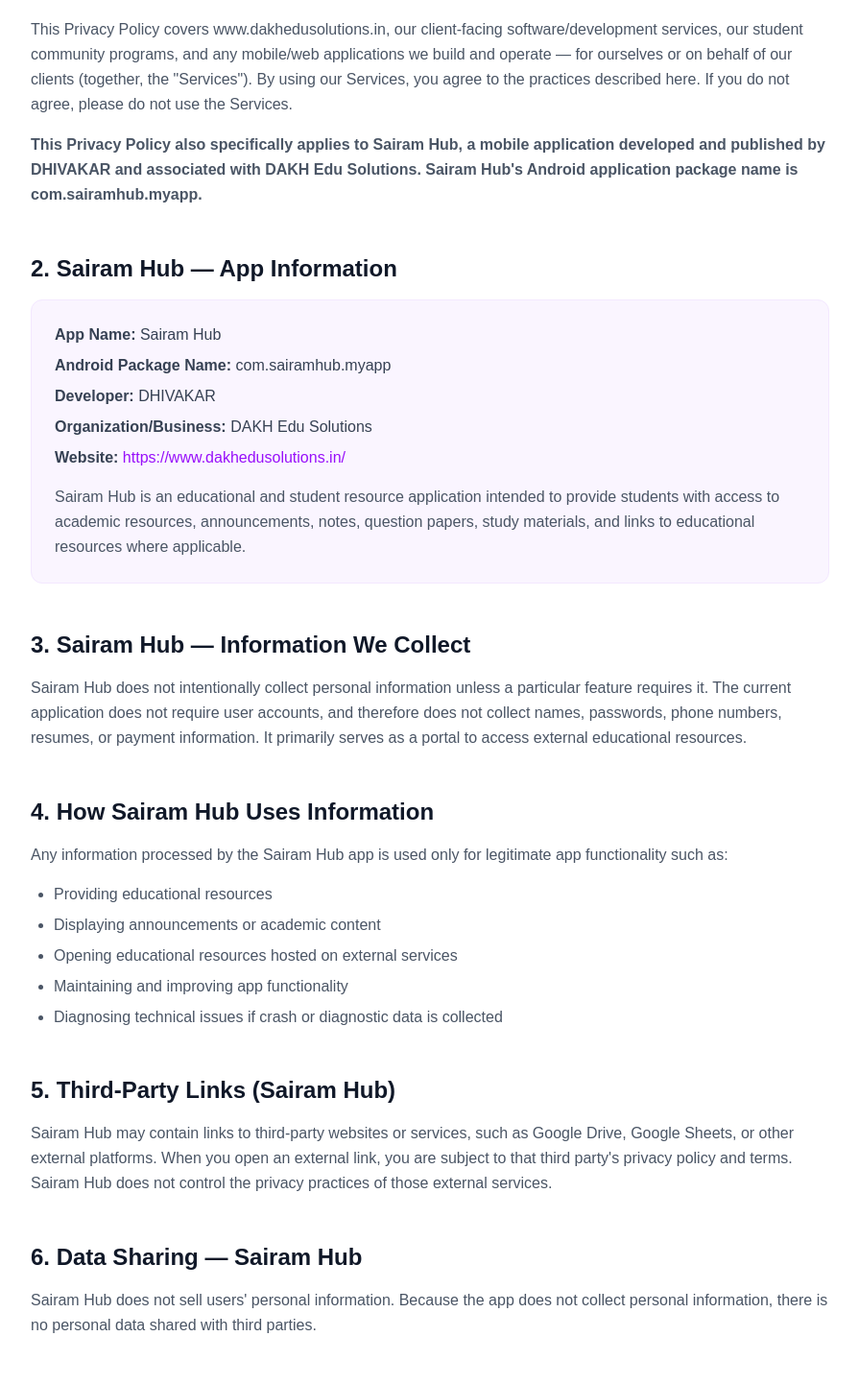
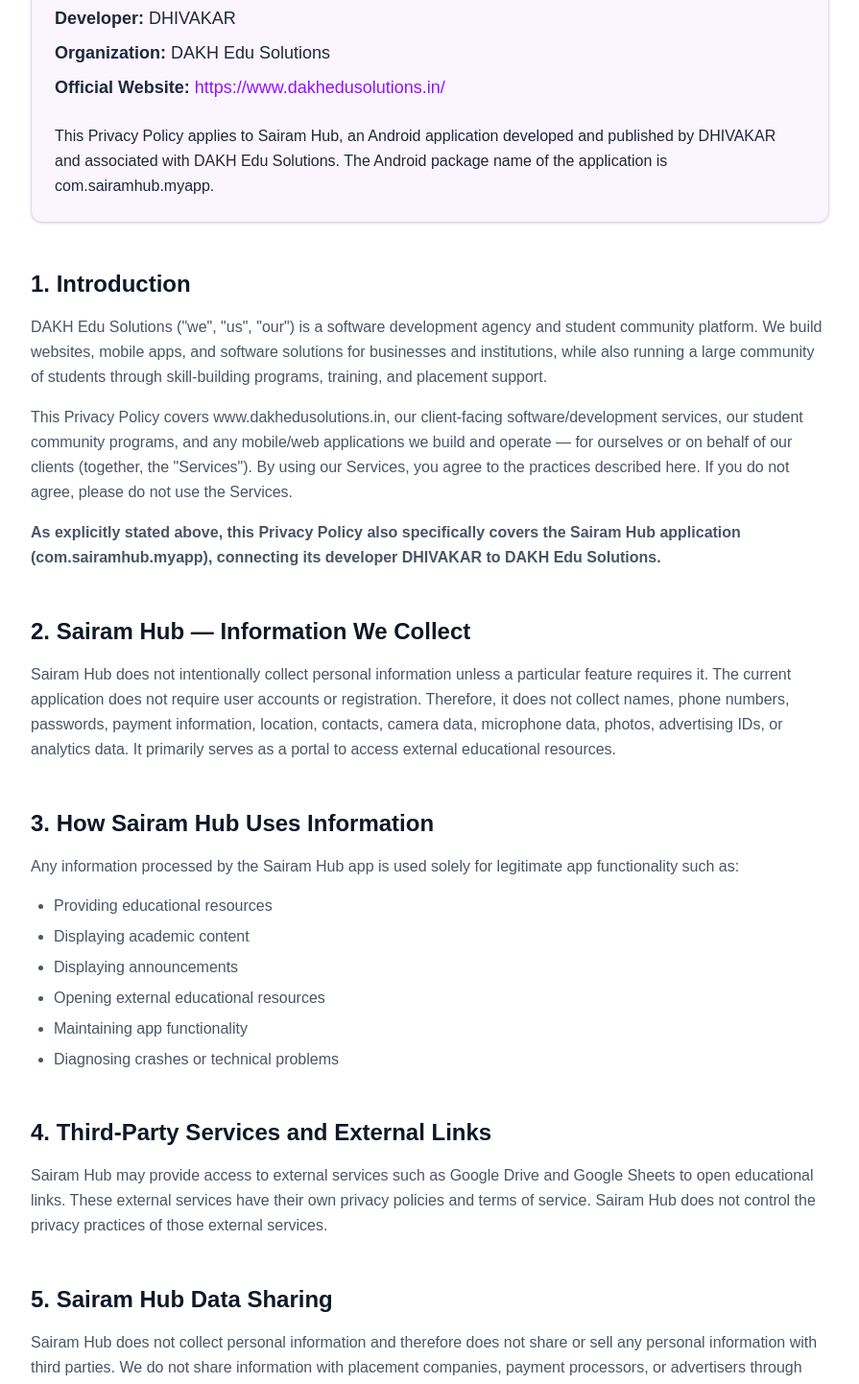
Before and after one commit to dakh524/dakh-edu-website, a React (Vite) app: page /privacy-policy in a window 1280 px wide. Shown: the part 420-1862 px from the top of the page at 96% size, without its empty margins (192-1087 px from the left). Built offline with nearby package versions, Linux system fonts and the light colour scheme; a web font is replaced by a local one.

Commit message:
Refine Privacy Policy for Sairam Hub Google Play compliance

```diff
--- a/src/pages/PrivacyPolicy.jsx
+++ b/src/pages/PrivacyPolicy.jsx
@@ -10,9 +10,23 @@ const PrivacyPolicy = () => {
         transition={{ duration: 0.5 }}
       >
         <h1 className="text-4xl md:text-5xl font-black mb-6 text-gray-900 tracking-tight">Privacy Policy</h1>
-        <div className="text-gray-500 font-medium mb-12">
+        <div className="text-gray-500 font-medium mb-8">
           <p><strong>DAKH Edu Solutions | Learn. Build. Earn.</strong></p>
           <p>Website: <a href="https://www.dakhedusolutions.in/" className="text-purple-600 hover:underline">https://www.dakhedusolutions.in/</a></p>
+        </div>
+
+        <div className="bg-purple-50 p-6 rounded-xl border border-purple-200 mb-12 shadow-sm">
+          <h2 className="text-2xl font-bold text-gray-900 mb-4">Sairam Hub — App-Specific Privacy Notice</h2>
+          <ul className="space-y-2 text-gray-800 mb-6 text-lg">
+            <li><strong>App Name:</strong> Sairam Hub</li>
+            <li><strong>Android Package Name:</strong> com.sairamhub.myapp</li>
+            <li><strong>Developer:</strong> DHIVAKAR</li>
+            <li><strong>Organization:</strong> DAKH Edu Solutions</li>
+            <li><strong>Official Website:</strong> <a href="https://www.dakhedusolutions.in/" className="text-purple-600 hover:underline">https://www.dakhedusolutions.in/</a></li>
+          </ul>
+          <p className="text-gray-800 font-medium leading-relaxed">
+            This Privacy Policy applies to Sairam Hub, an Android application developed and published by DHIVAKAR and associated with DAKH Edu Solutions. The Android package name of the application is com.sairamhub.myapp.
+          </p>
         </div>
 
         <div className="space-y-12">
@@ -25,63 +39,48 @@ const PrivacyPolicy = () => {
               This Privacy Policy covers www.dakhedusolutions.in, our client-facing software/development services, our student community programs, and any mobile/web applications we build and operate — for ourselves or on behalf of our clients (together, the "Services"). By using our Services, you agree to the practices described here. If you do not agree, please do not use the Services.
             </p>
             <p className="text-gray-600 leading-relaxed mt-4 font-semibold">
-              This Privacy Policy also specifically applies to Sairam Hub, a mobile application developed and published by DHIVAKAR and associated with DAKH Edu Solutions. Sairam Hub's Android application package name is com.sairamhub.myapp.
+              As explicitly stated above, this Privacy Policy also specifically covers the Sairam Hub application (com.sairamhub.myapp), connecting its developer DHIVAKAR to DAKH Edu Solutions.
             </p>
           </section>
 
           <section>
-            <h2 className="text-2xl font-bold text-gray-900 mb-4">2. Sairam Hub — App Information</h2>
-            <div className="bg-purple-50 p-6 rounded-xl border border-purple-100">
-              <ul className="space-y-2 text-gray-700">
-                <li><strong>App Name:</strong> Sairam Hub</li>
-                <li><strong>Android Package Name:</strong> com.sairamhub.myapp</li>
-                <li><strong>Developer:</strong> DHIVAKAR</li>
-                <li><strong>Organization/Business:</strong> DAKH Edu Solutions</li>
-                <li><strong>Website:</strong> <a href="https://www.dakhedusolutions.in/" className="text-purple-600 hover:underline">https://www.dakhedusolutions.in/</a></li>
-              </ul>
-              <p className="text-gray-600 leading-relaxed mt-4">
-                Sairam Hub is an educational and student resource application intended to provide students with access to academic resources, announcements, notes, question papers, study materials, and links to educational resources where applicable.
-              </p>
-            </div>
-          </section>
-
-          <section>
-            <h2 className="text-2xl font-bold text-gray-900 mb-4">3. Sairam Hub — Information We Collect</h2>
+            <h2 className="text-2xl font-bold text-gray-900 mb-4">2. Sairam Hub — Information We Collect</h2>
             <p className="text-gray-600 leading-relaxed">
-              Sairam Hub does not intentionally collect personal information unless a particular feature requires it. The current application does not require user accounts, and therefore does not collect names, passwords, phone numbers, resumes, or payment information. It primarily serves as a portal to access external educational resources.
+              Sairam Hub does not intentionally collect personal information unless a particular feature requires it. The current application does not require user accounts or registration. Therefore, it does not collect names, phone numbers, passwords, payment information, location, contacts, camera data, microphone data, photos, advertising IDs, or analytics data. It primarily serves as a portal to access external educational resources.
             </p>
           </section>
 
           <section>
-            <h2 className="text-2xl font-bold text-gray-900 mb-4">4. How Sairam Hub Uses Information</h2>
-            <p className="text-gray-600 leading-relaxed mb-4">Any information processed by the Sairam Hub app is used only for legitimate app functionality such as:</p>
+            <h2 className="text-2xl font-bold text-gray-900 mb-4">3. How Sairam Hub Uses Information</h2>
+            <p className="text-gray-600 leading-relaxed mb-4">Any information processed by the Sairam Hub app is used solely for legitimate app functionality such as:</p>
             <ul className="list-disc pl-6 space-y-2 text-gray-600">
               <li>Providing educational resources</li>
-              <li>Displaying announcements or academic content</li>
-              <li>Opening educational resources hosted on external services</li>
-              <li>Maintaining and improving app functionality</li>
-              <li>Diagnosing technical issues if crash or diagnostic data is collected</li>
+              <li>Displaying academic content</li>
+              <li>Displaying announcements</li>
+              <li>Opening external educational resources</li>
+              <li>Maintaining app functionality</li>
+              <li>Diagnosing crashes or technical problems</li>
             </ul>
           </section>
 
           <section>
-            <h2 className="text-2xl font-bold text-gray-900 mb-4">5. Third-Party Links (Sairam Hub)</h2>
+            <h2 className="text-2xl font-bold text-gray-900 mb-4">4. Third-Party Services and External Links</h2>
             <p className="text-gray-600 leading-relaxed">
-              Sairam Hub may contain links to third-party websites or services, such as Google Drive, Google Sheets, or other external platforms. When you open an external link, you are subject to that third party's privacy policy and terms. Sairam Hub does not control the privacy practices of those external services.
+              Sairam Hub may provide access to external services such as Google Drive and Google Sheets to open educational links. These external services have their own privacy policies and terms of service. Sairam Hub does not control the privacy practices of those external services.
             </p>
           </section>
 
           <section>
-            <h2 className="text-2xl font-bold text-gray-900 mb-4">6. Data Sharing — Sairam Hub</h2>
+            <h2 className="text-2xl font-bold text-gray-900 mb-4">5. Sairam Hub Data Sharing</h2>
             <p className="text-gray-600 leading-relaxed">
-              Sairam Hub does not sell users' personal information. Because the app does not collect personal information, there is no personal data shared with third parties.
+              Sairam Hub does not collect personal information and therefore does not share or sell any personal information with third parties. We do not share information with placement companies, payment processors, or advertisers through this application.
             </p>
           </section>
 
           <section>
-            <h2 className="text-2xl font-bold text-gray-900 mb-4">7. Sairam Hub App Permissions</h2>
+            <h2 className="text-2xl font-bold text-gray-900 mb-4">6. Sairam Hub — App Permissions</h2>
             <p className="text-gray-600 leading-relaxed">
-              The Sairam Hub application requests only the permissions necessary for its functionality, such as basic internet access to load educational links, announcements, and resources. Users may withdraw any device-level permissions anytime via their device settings.
+              The Sairam Hub application requests only the permissions necessary for its functionality, specifically basic Internet access to load external educational links and resources. The application does not request sensitive permissions such as location, contacts, camera, or microphone access.
             </p>
           </section>
 
```
